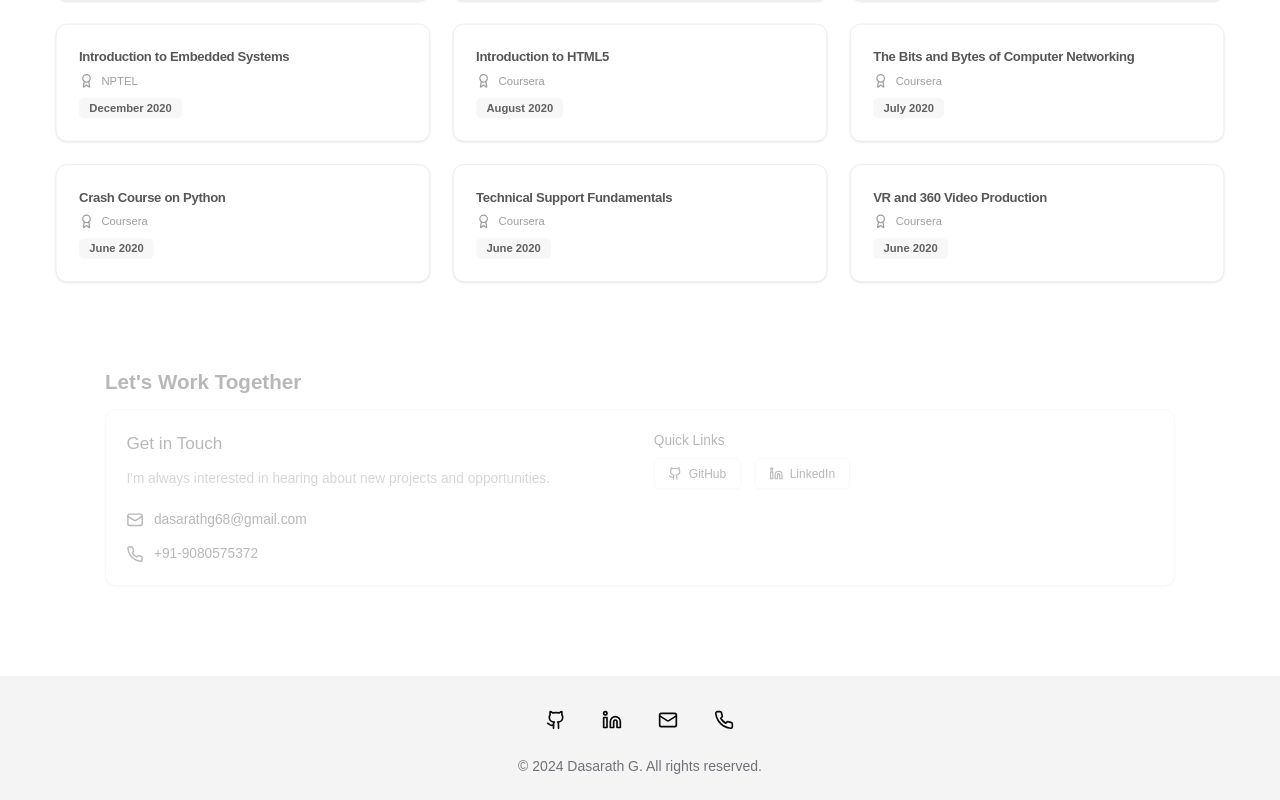
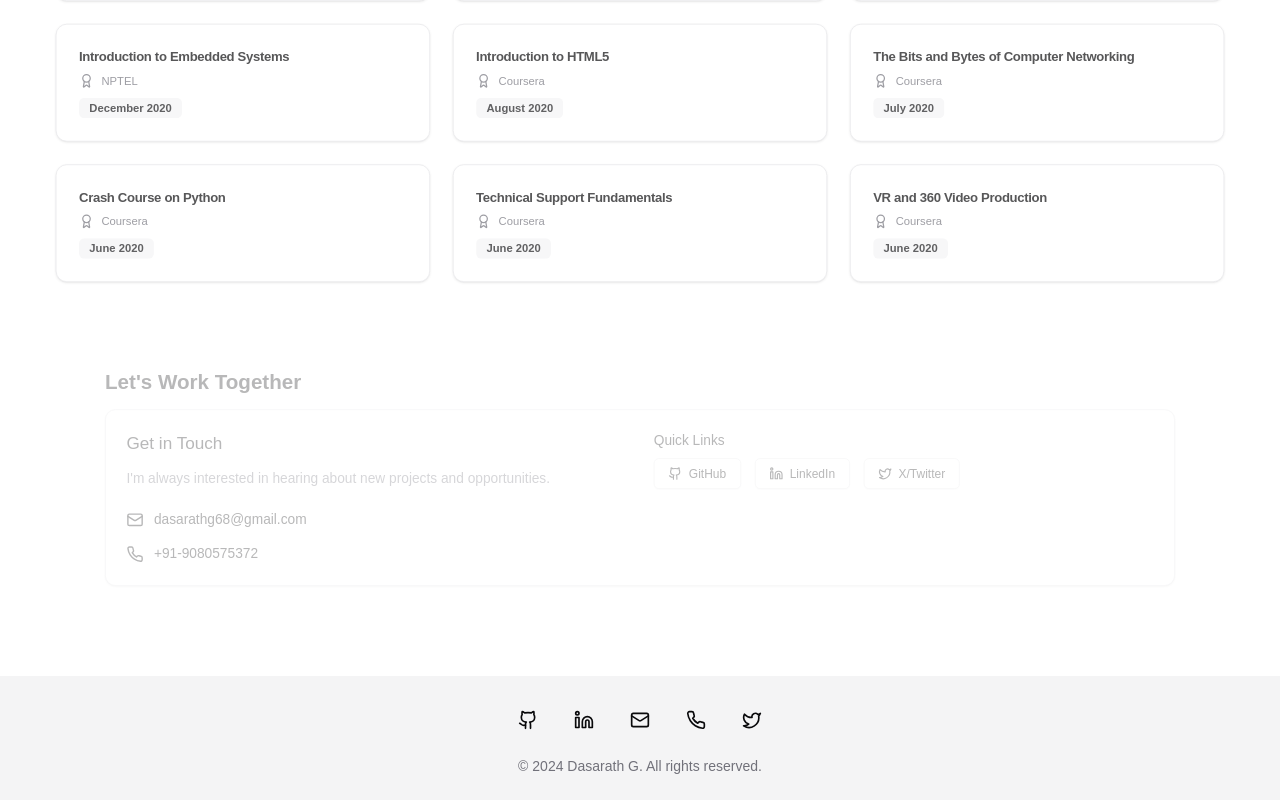
Before and after one commit to dasarathg68/portfolio-dasarath, a Next.js app: page / in a window 1280 px wide. Shown: the part 6794-7594 px from the top of the page. Built offline with nearby package versions, Linux system fonts and the light colour scheme.

Commit message:
feat: add Twitter link to footer and contact section, update portfolio type

```diff
--- a/src/components/layout/Footer.tsx
+++ b/src/components/layout/Footer.tsx
@@ -1,5 +1,5 @@
 import { SocialLink } from "../shared/SocialLink";
-import { Github, Linkedin, Mail, Phone } from "lucide-react";
+import { Github, Linkedin, Mail, Phone, Twitter } from "lucide-react";
 import portfolioData from "@/utils/data.json";
 
 const Footer = () => {
@@ -27,6 +27,11 @@ const Footer = () => {
             icon={Phone}
             label="Phone"
           />
+          <SocialLink
+            href={portfolioData.contact.x}
+            icon={Twitter}
+            label="X/Twitter"
+          />
         </div>
         <p className="text-sm text-muted-foreground">
           &copy; {new Date().getFullYear()} {portfolioData.name}. All rights
--- a/src/components/sections/ContactSection.tsx
+++ b/src/components/sections/ContactSection.tsx
@@ -2,7 +2,7 @@ import { Card, CardContent } from "@/components/ui/card";
 import { Button } from "@/components/ui/button";
 import { AnimatedSection } from "../shared/AnimatedSection";
 import portfolioData from "@/utils/data.json";
-import { Mail, Phone, Github, Linkedin } from "lucide-react";
+import { Mail, Phone, Github, Linkedin, Twitter } from "lucide-react";
 
 const ContactSection = () => {
   return (
@@ -60,6 +60,15 @@ const ContactSection = () => {
                       <Linkedin className="h-4 w-4 mr-2" /> LinkedIn
                     </a>
                   </Button>
+                  <Button variant="outline" asChild>
+                    <a
+                      href={portfolioData.contact.x}
+                      target="_blank"
+                      rel="noopener noreferrer"
+                    >
+                      <Twitter className="h-4 w-4 mr-2" /> X/Twitter
+                    </a>
+                  </Button>
                 </div>
               </div>
             </div>
--- a/src/types/portfolio.ts
+++ b/src/types/portfolio.ts
@@ -7,6 +7,7 @@ export interface Experience {
   github?: string;
   link?: string;
   docs?: string;
+  x?: string;
 }
 
 export interface Education {
--- a/src/utils/data.json
+++ b/src/utils/data.json
@@ -5,7 +5,8 @@
     "email": "dasarathg68@gmail.com",
     "phone": "+91-9080575372",
     "github": "https://github.com/dasarathg68",
-    "linkedin": "https://www.linkedin.com/in/dasarathg68"
+    "linkedin": "https://www.linkedin.com/in/dasarathg68",
+    "x": "https://x.com/dasarathg68"
   },
   "experience": [
     {
```
